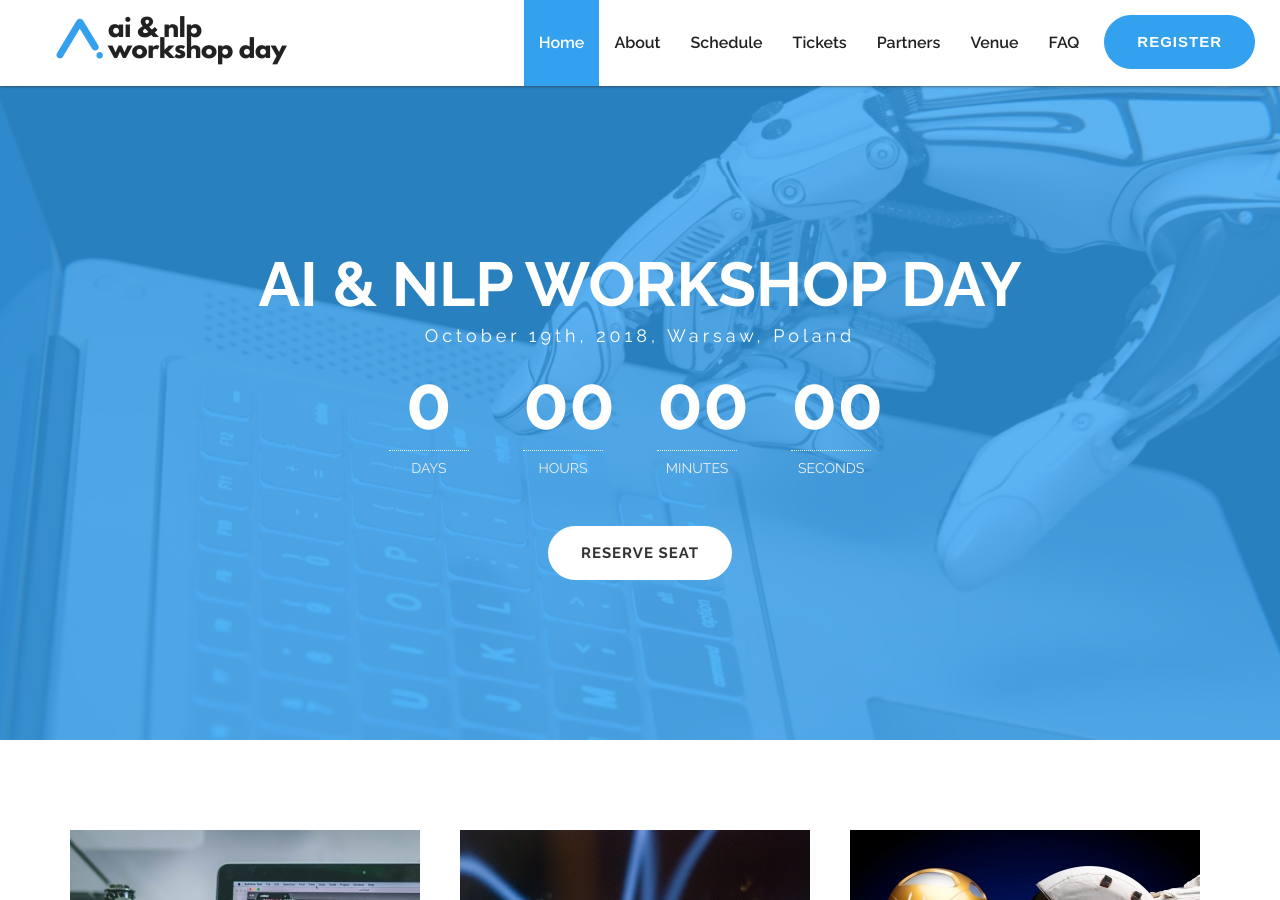
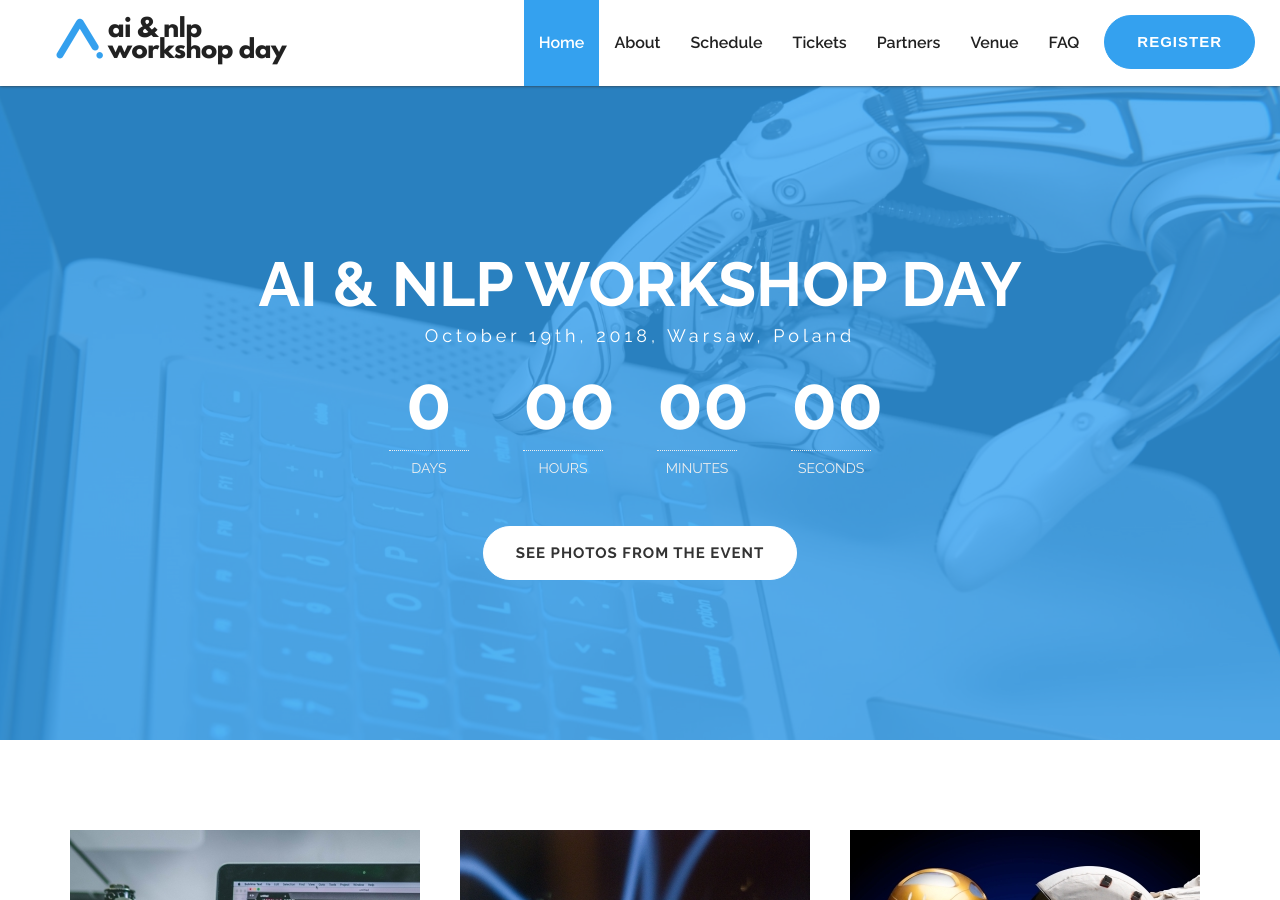
Before and after one commit to nlpday/nlpday-18, a Jekyll site: the page built from index.html, in a window 1280 px wide and 900 px high. Built offline with Jekyll 4.4.1, drawn with Linux system fonts in a browser that asks for light colours; nearby versions of some CDN libraries; library files that are not in the unit come from our copies.

Commit message:
Update slider.html

```diff
--- a/_includes/index/slider.html
+++ b/_includes/index/slider.html
@@ -10,7 +10,7 @@
                     <div class="time-countdown text-center">
                         <div id="clock" class="time-count"></div>
                     </div>
-                    <div class="section-cta wow bounceIn"> <a href="#section-pricing" class="btn btn-white page-scroll">Reserve seat</a> </div>
+                    <div class="section-cta wow bounceIn"> <a href="https://www.facebook.com/events/1925849024104714/permalink/1978682192154730/" class="btn btn-white page-scroll">See photos from the event</a> </div>
                 </div>
             </div>
         </div><!-- row end  -->
```
